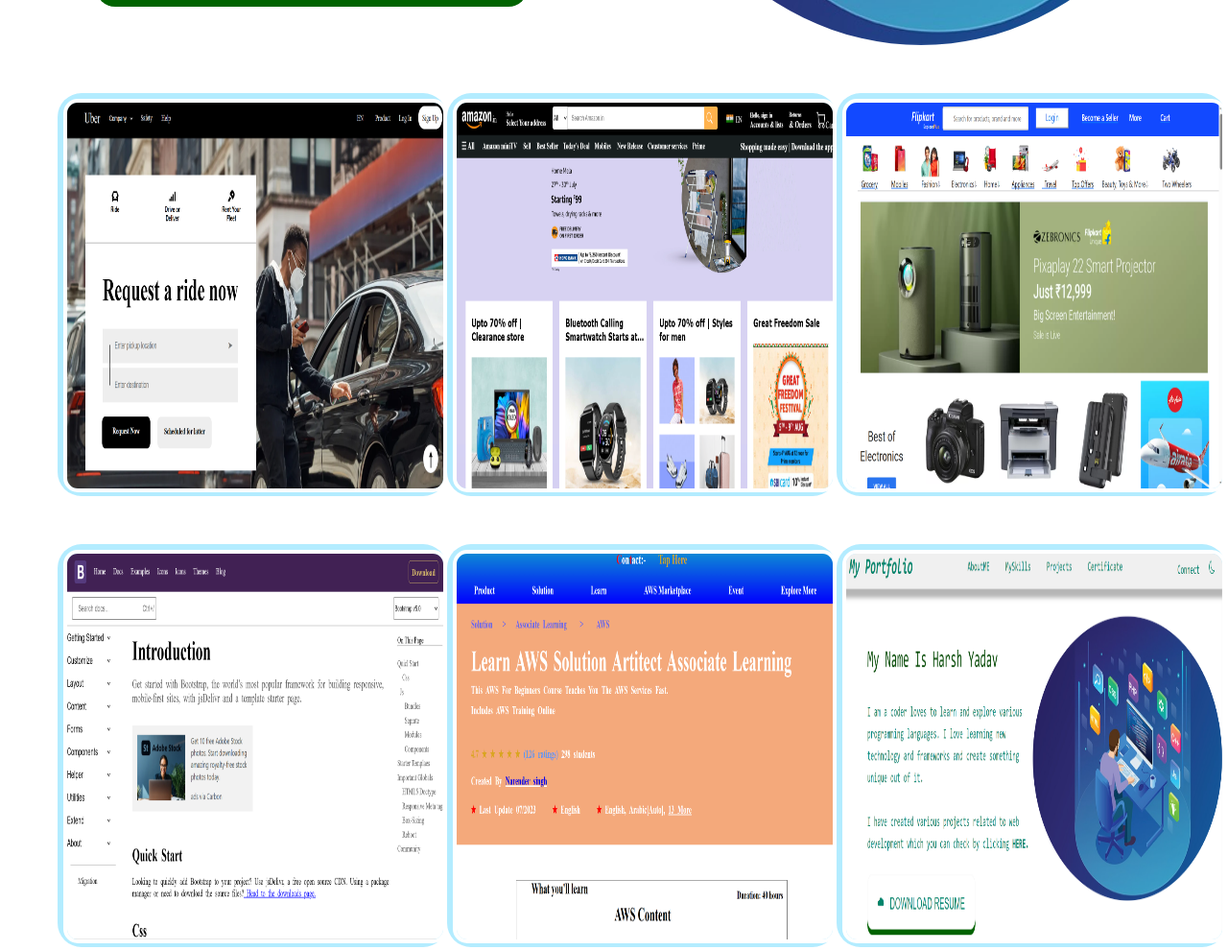
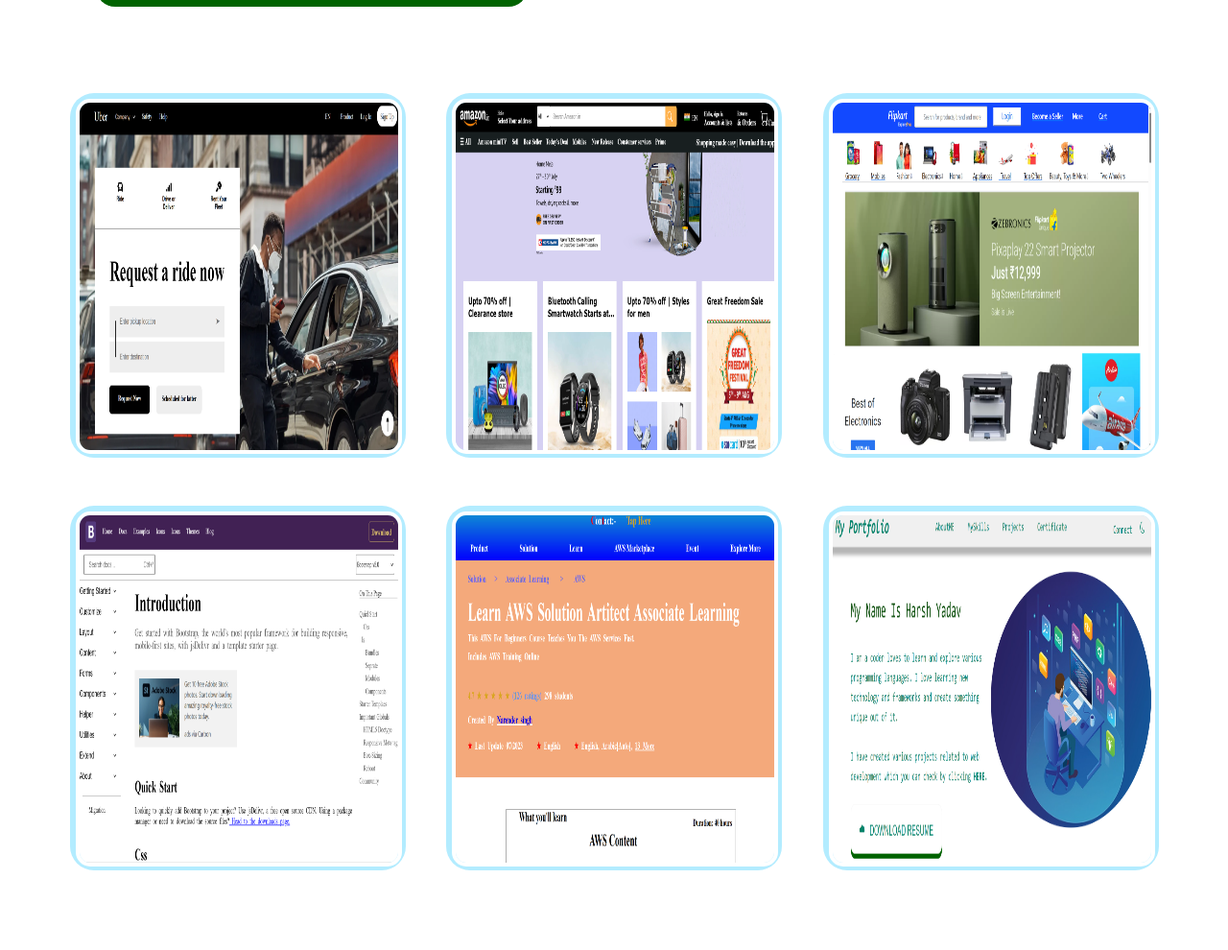
Before and after one commit to Harsh-Yadav2003/Portfolio, a plain HTML site: page index.html in a window 1280 px wide. Shown: the part 821-1811 px from the top of the page at 96% size. Drawn offline with Linux system fonts and the light colour scheme.

Commit message:
initial change

```diff
--- a/index.html
+++ b/index.html
@@ -43,15 +43,15 @@
         </div>
 
         <div class="third">
-            <div class="box1"><a href="https://harsh-yadav2003.github.io/UberPage/"><img id="img1" src="p2.png" alt="Missing image" height="410px" width="400px"></a></div>
-            <div class="box2"><a href="https://harsh-yadav2003.github.io/Amazon-Page/"><img id="img2" src="p5.png" alt="Missing image" height="410px" width="400px"></a></div>
-            <div class="box3"><a href="https://harsh-yadav2003.github.io/Flipkart-Page/"><img id="img3" src="p4.png" alt="Missing image" height="410px" width="400px"></a></div>
+            <div class="box1"><a href="https://harsh-yadav2003.github.io/UberPage/"><img id="img1" src="p2.png" alt="Missing image" height="370px" width="340px"></a></div>
+            <div class="box2"><a href="https://harsh-yadav2003.github.io/Amazon-Page/"><img id="img2" src="p5.png" alt="Missing image" height="370px" width="340px"></a></div>
+            <div class="box3"><a href="https://harsh-yadav2003.github.io/Flipkart-Page/"><img id="img3" src="p4.png" alt="Missing image" height="370px" width="340px"></a></div>
         </div>
 
         <div class="forth">
-            <div class="box4"><a href="https://harsh-yadav2003.github.io/Bootstrap/"><img id="img4" src="p1.png" alt="Missing image" height="410px" width="400px"></a></div>
-            <div class="box5"><a href="https://harsh-yadav2003.github.io/Aws-solution/"><img id="img5" src="p3.png" alt="Missing image" height="410px" width="400px"></a></div>
-            <div class="box6"><a href="index.html"><img id="img6" src="p6.png" alt="Missing Image" height="410px" width="400px"></a></div>
+            <div class="box4"><a href="https://harsh-yadav2003.github.io/Bootstrap/"><img id="img4" src="p1.png" alt="Missing image" height="370px" width="340px"></a></div>
+            <div class="box5"><a href="https://harsh-yadav2003.github.io/Aws-solution/"><img id="img5" src="p3.png" alt="Missing image" height="370px" width="340px"></a></div>
+            <div class="box6"><a href="index.html"><img id="img6" src="p6.png" alt="Missing Image" height="370px" width="340px"></a></div>
         </div>
         <a href="#one"><div class="fifth"><h1><span style="color: white;">&#8673;</span></h1></div></a>
     </div>
--- a/style.css
+++ b/style.css
@@ -130,11 +130,12 @@ a{
 }
 
 .codingimg{
-    width: 100%;
-    height: 100%;
+    width: 90%;
+    height: 70%;
     flex-wrap: wrap;
     border-radius: 50%;
-    margin-top: 50px;
+    margin-top: 70px;
+    margin-left: 30px;
 }
 
 .main1{
@@ -175,14 +176,14 @@ a{
 }
 
 .box1{
-    width: 410px;
-    height: 420px;
+    width: 350px;
+    height: 380px;
     background-color:   #b3ecff;
     border-radius: 25px;
     flex-wrap: wrap;
     padding-top: 6px;
     padding-left: 6px;
-    margin-left: 60px;
+    margin-left: 30px;
 }
 
 .box1:hover{
@@ -202,8 +203,8 @@ a{
 }
 
 .box2{
-    width: 410px;
-    height: 420px;
+    width: 350px;
+    height: 380px;
     background-color:   #b3ecff;
     border-radius: 25px;
     flex-wrap: wrap;
@@ -228,14 +229,14 @@ a{
 }
 
 .box3{
-    width: 410px;
-    height: 420px;
+    width: 350px;
+    height: 380px;
     background-color:   #b3ecff;
     border-radius: 25px;
     flex-wrap: wrap;
     padding-top: 6px;
     padding-left: 6px;
-    margin-right: 60px;
+    margin-right: 30px;
 }
 
 .box3:hover{
@@ -255,14 +256,14 @@ a{
 }
 
 .box4{
-    width: 410px;
-    height: 420px;
+    width: 350px;
+    height: 380px;
     background-color:   #b3ecff;
     border-radius: 25px;
     flex-wrap: wrap;
     padding-top: 6px;
     padding-left: 6px;
-    margin-left: 60px;
+    margin-left: 30px;
 }
 
 .box4:hover{
@@ -282,8 +283,8 @@ a{
 }
 
 .box5{
-    width: 410px;
-    height: 420px;
+    width: 350px;
+    height: 380px;
     background-color:   #b3ecff;
     border-radius: 25px;
     flex-wrap: wrap;
@@ -308,14 +309,14 @@ a{
 }
 
 .box6{
-    width: 410px;
-    height: 420px;
+    width: 350px;
+    height: 380px;
     background-color:   #b3ecff;
     border-radius: 25px;
     flex-wrap: wrap;
     padding-top: 6px;
     padding-left: 6px;
-    margin-right: 60px;
+    margin-right: 30px;
 }
 
 .box6:hover{
```
Also changed, not shown: project.html (+2 -0 lines).
